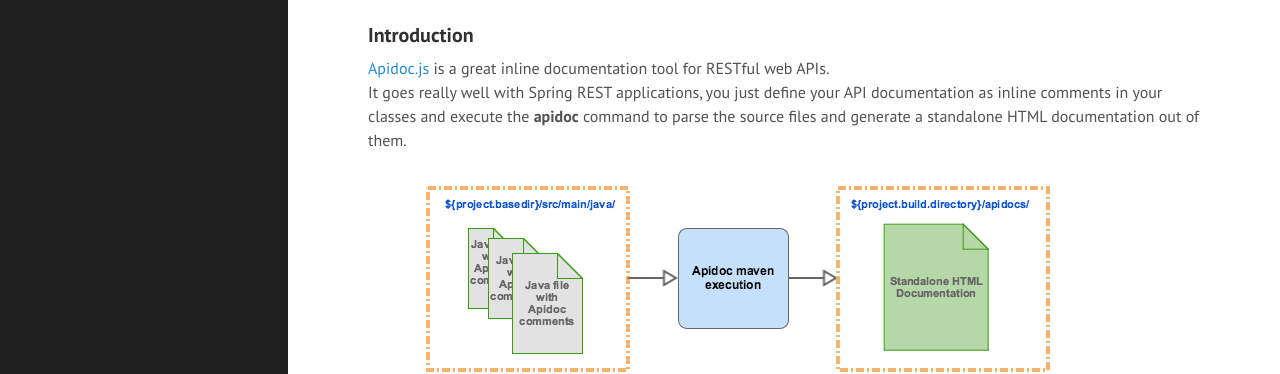
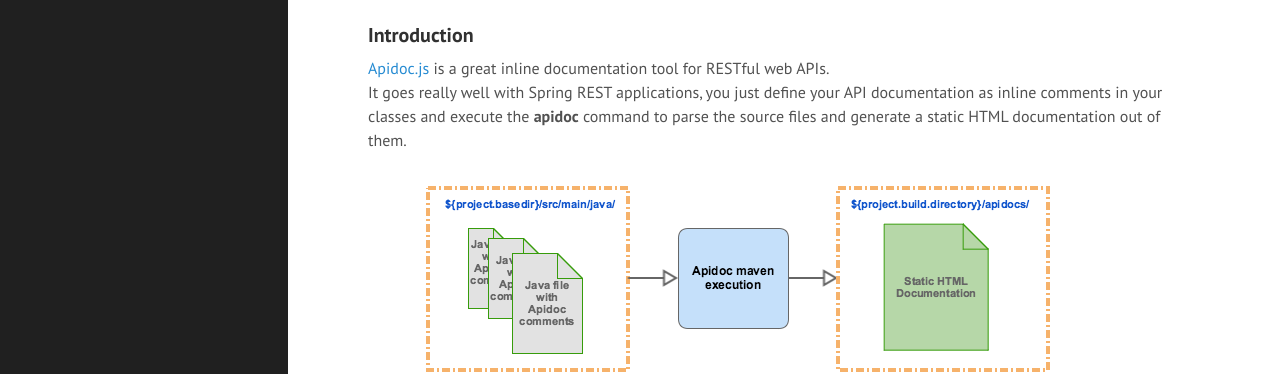
Before and after one commit to timeamolnar/tamaslang.github.io, a Jekyll site: the page built from _posts/2015-04-10-contract-driven-rest-api-design.md, in a window 1280 px wide and 900 px high. Shown: the part 129-503 px from the top of the window. Built offline with Jekyll 4.4.1, drawn with Linux system fonts in a browser that asks for light colours; Markdown is read by kramdown in place of the engine named in the settings; comment, search, counter and statistics services are not loaded.

Commit message:
fix content

```diff
--- a/_posts/2015-04-10-contract-driven-rest-api-design.md
+++ b/_posts/2015-04-10-contract-driven-rest-api-design.md
@@ -13,7 +13,7 @@ tags:
 <a href="http://apidocjs.com/" target="_blank">Apidoc.js</a> is a great inline documentation tool for RESTful web APIs.<br/>
 It goes really well with Spring REST applications, you just define your API documentation as inline comments in your classes
 and execute the <b>apidoc</b> command to parse the source files
-and generate a standalone HTML documentation out of them.
+and generate a static HTML documentation out of them.
 
 ![placeholder]({{ site.url }}/assets/apidoc_html_generation.png "Apidoc html generation")
 
```
Also changed, not shown: assets/apidoc_html_generation.png.
